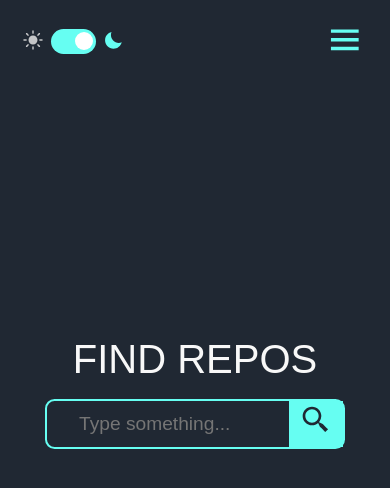
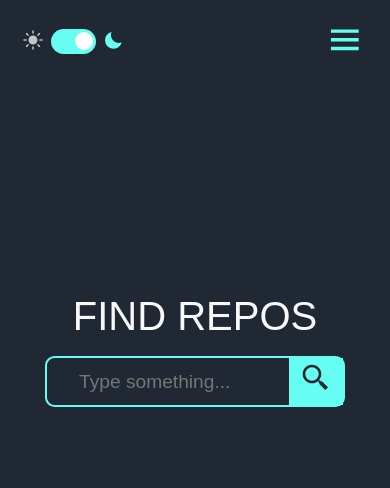
Before and after one commit to Favious/technical-test, a Next.js app: page /find_repos in a window 390 px wide. Shown: the top 488 px of the page. Built offline with nearby package versions, Linux system fonts and the light colour scheme; a web font is replaced by a local one.

Commit message:
fix some responsive bugs

```diff
--- a/components/Container.tsx
+++ b/components/Container.tsx
@@ -182,6 +182,7 @@ const Section = styled.div`
     .results {
       display: grid;
       min-height: 257px;
+      width: 80%;
       grid-template-columns: auto auto;
       gap: 1rem 10vw;
     }
@@ -197,7 +198,7 @@ const Section = styled.div`
   }
 
   @media screen and (max-width: 700px) {
-    height: 75vh;
+    height: 65vh;
     .title {
       text-align: center;
       h1 {
--- a/components/ResourceCard.tsx
+++ b/components/ResourceCard.tsx
@@ -36,8 +36,7 @@ const Section = styled.div`
   align-items: center;
   user-select: none;
   font-size: 1.1rem;
-  min-width: 350px;
-  max-width: 350px;
+  min-width: 300px;
   justify-content: space-between;
   .profile {
     display: flex;
--- a/components/SearchBar.tsx
+++ b/components/SearchBar.tsx
@@ -39,7 +39,7 @@ const Search = styled.div`
     background-color: transparent;
     border: 2px solid var(--cian);
     border-radius: 0.6rem;
-    width: 40vw;
+    width: 500px;
     justify-content: space-around;
     align-items: center;
     height: 8vh;
@@ -69,6 +69,7 @@ const Search = styled.div`
     .border {
       height: 6vh;
       min-width: 300px;
+      max-width: 300px;
     }
     .input {
       font-size: 1.2rem;
```
